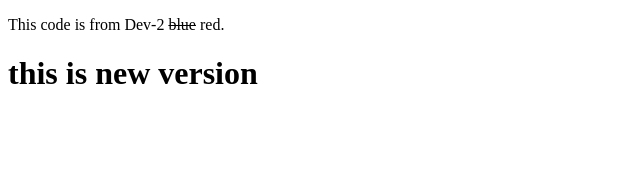
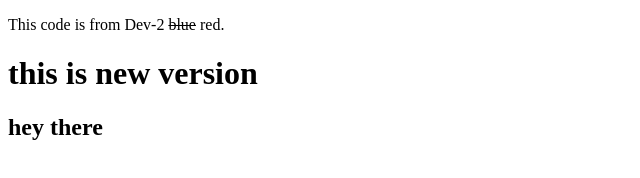
Before and after one commit to raghuveeranu/myfirstrepo, a plain HTML site: page index.html in a window 1280 px wide. Shown: the whole page, without its empty margins (0-640 px from the left). Drawn offline with Linux system fonts and the light colour scheme.

Commit message:
Update index.html

```diff
--- a/index.html
+++ b/index.html
@@ -4,5 +4,6 @@
 
 <p>This code is from Dev-2 <del>blue</del> red.</p>
 <h1>this is new version</h1>
+  <h2>hey there</h2>
 </body>
 </html>
```
